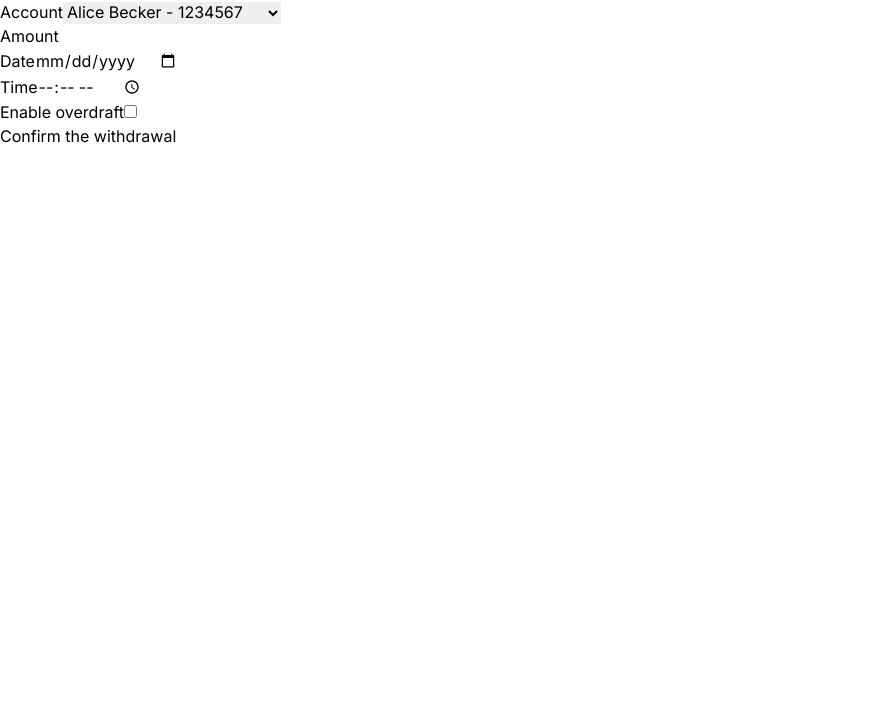
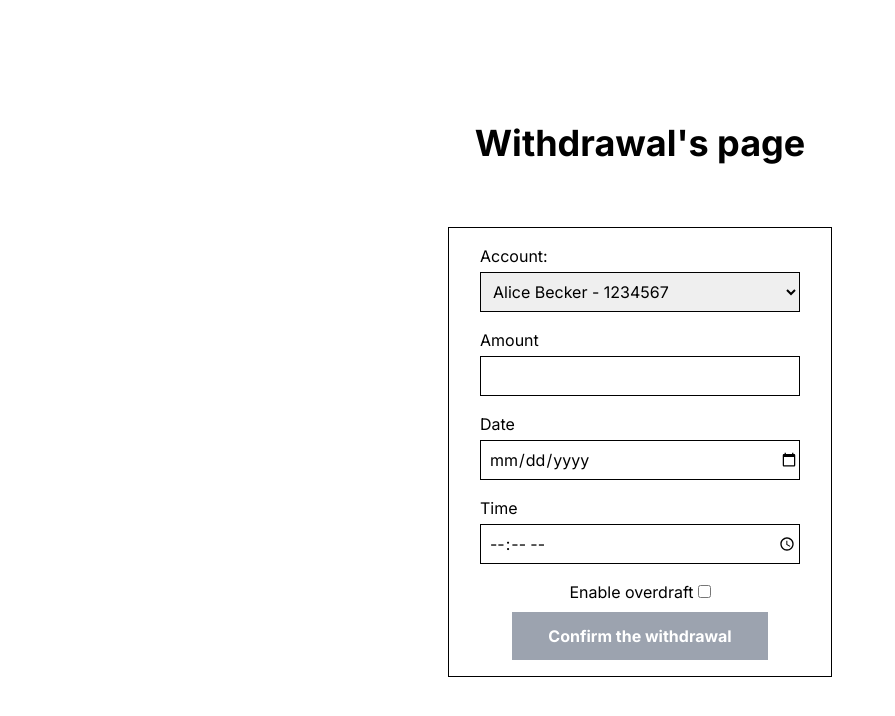
Before and after one commit to fandresenaravohary/Numbank, a Next.js app: page /withdrawal in a window 1280 px wide. Shown: the top 716 px of the page, without its empty margins (0-895 px from the left). Built offline with nearby package versions, Linux system fonts and the light colour scheme.

Commit message:
style: add some css style to withdrawal's page

```diff
--- a/src/app/withdrawal/page.js
+++ b/src/app/withdrawal/page.js
@@ -26,8 +26,9 @@ export default function Withdrawal() {
     }
   ]
   return (
-    <div>
-        <WithdrawalForm accounts={accounts}/>
+    <div className='flex flex-col justify-center items-center h-screen'>
+      <h1 className='text-4xl font-bold mb-16'>Withdrawal's page</h1>
+      <WithdrawalForm accounts={accounts}/>
     </div>
   )
 }
--- a/src/components/WithdrawalForm.js
+++ b/src/components/WithdrawalForm.js
@@ -1,11 +1,11 @@
-'use client';
-import React, { useState } from 'react';
+"use client";
+import React, { useState } from "react";
 
 const WithdrawalForm = ({ accounts, onSubmit }) => {
-  const [selectedAccount, setSelectedAccount] = useState('');
-  const [amount, setAmount] = useState('');
-  const [date, setDate] = useState('');
-  const [time, setTime] = useState('');
+  const [selectedAccount, setSelectedAccount] = useState("");
+  const [amount, setAmount] = useState("");
+  const [date, setDate] = useState("");
+  const [time, setTime] = useState("");
   const [overdraftEnabled, setOverdraftEnabled] = useState(false);
 
   const handleAccountChange = (e) => {
@@ -38,10 +38,10 @@ const WithdrawalForm = ({ accounts, onSubmit }) => {
         account: selectedAccount,
         amount: amount,
         date: date,
-        time: time
+        time: time,
       });
 
-      alert("withdrawal successful")
+      alert("withdrawal successful");
     } else {
       alert("Insufficient funds. Please choose a lower amount.");
     }
@@ -49,41 +49,50 @@ const WithdrawalForm = ({ accounts, onSubmit }) => {
 
   return (
     <form onSubmit={handleSubmit}>
-      <div>
-        <label htmlFor="account">Account</label>
-        <select id="account" value={selectedAccount} onChange={handleAccountChange}>
-          {accounts.map(account => (
+      <div className="border border-black p-4 max-w-xl w-96 flex flex-col justify-center items-center">
+        <div className="mb-4 flex flex-col">
+          <label htmlFor="account">Account: </label>
+          <select
+            id="account"
+            value={selectedAccount}
+            onChange={handleAccountChange}
+            className="mt-1 w-80 h-10 border border-black pl-2"
+          >
+            {accounts.map((account) => (
               <option key={account.id} value={account.id}>
                 {account.firstName} {account.lastName} - {account.accountNumber}
               </option>
             ))}
           </select>
         </div>
-      <div>
+        <div className="mb-4 flex flex-col">
           <label htmlFor="amount">Amount</label>
           <input
             id="amount"
             type="number"
             value={amount}
             onChange={handleAmountChange}
+            className="mt-1 w-80 h-10 border border-black pl-2"
           />
         </div>
-      <div>
+        <div className="mb-4 flex flex-col">
           <label htmlFor="date">Date</label>
           <input
             id="date"
             type="date"
             value={date}
             onChange={handleDateChange}
+            className="mt-1 w-80 h-10 border border-black pl-2"
           />
         </div>
-      <div>
+        <div className="mb-4 flex flex-col">
           <label htmlFor="time">Time</label>
           <input
             id="time"
             type="time"
             value={time}
             onChange={handleTimeChange}
+            className="mt-1 w-80 h-10 border border-black pl-2"
           />
         </div>
         <div>
@@ -93,9 +102,16 @@ const WithdrawalForm = ({ accounts, onSubmit }) => {
             type="checkbox"
             checked={overdraftEnabled}
             onChange={(e) => setOverdraftEnabled(e.target.checked)}
+            className="ml-1"
           />
         </div>
-      <button type="submit">Confirm the withdrawal</button>
+        <button
+          type="submit"
+          className="bg-gray-400 p-3 text-white font-bold hover:bg-gray-600 w-64 mt-2"
+        >
+          Confirm the withdrawal
+        </button>
+      </div>
     </form>
   );
 };
```
Lines whose indentation alone changed are shown as unchanged.
